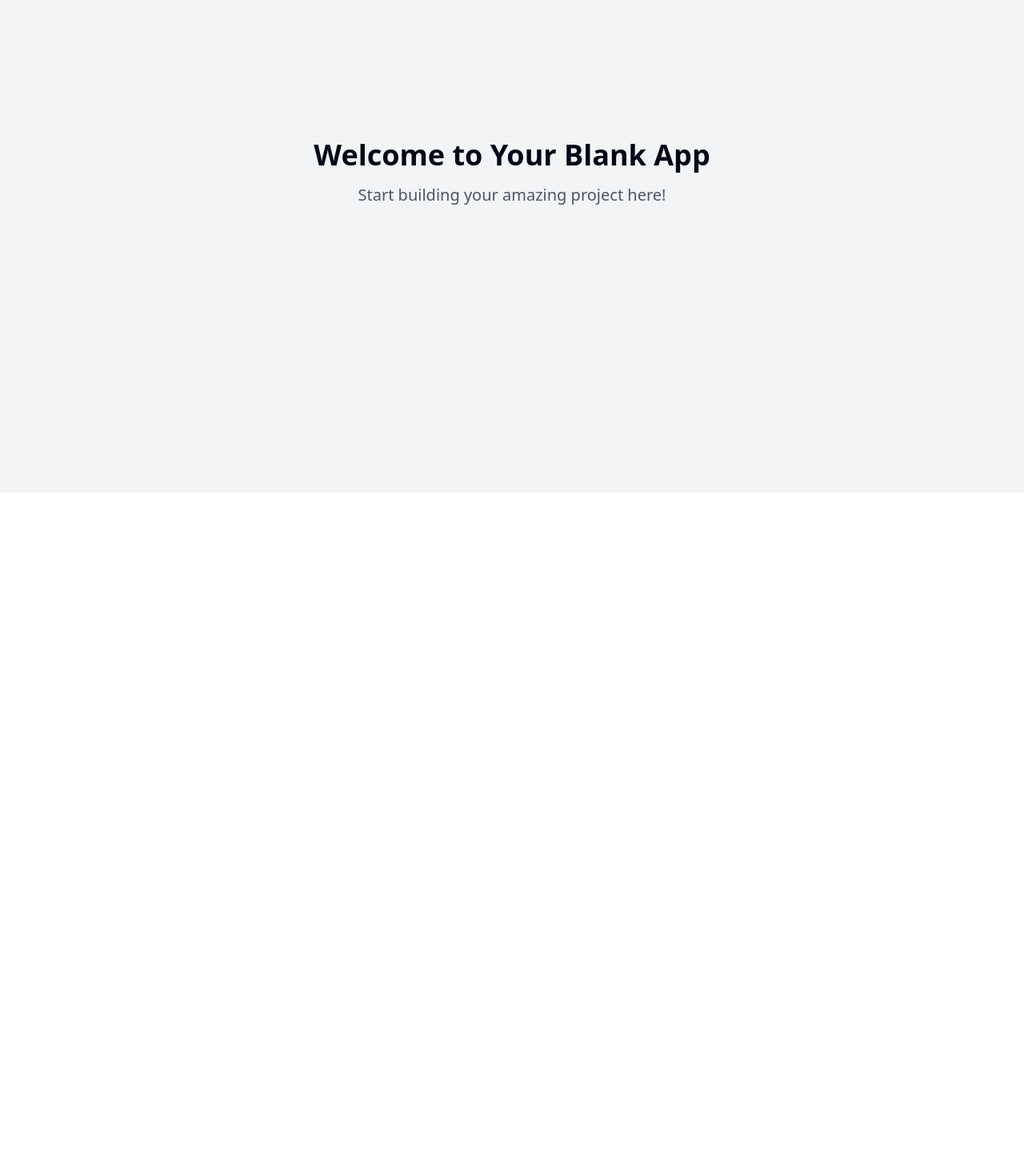
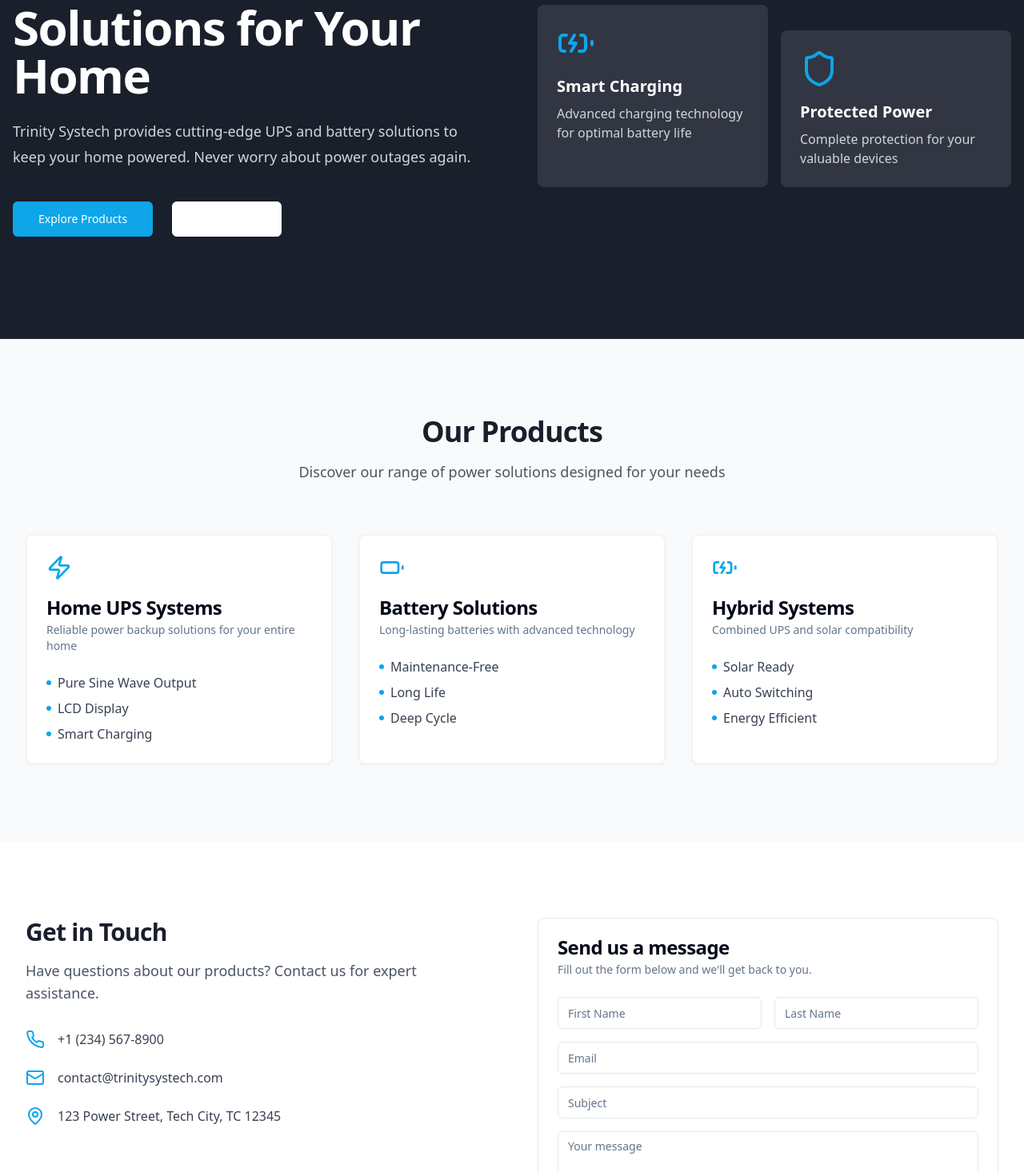
Before and after one commit to TrinitySystech/WebsiteTrin, a React (Vite) app: page / in a window 1280 px wide. Shown: the part 184-1650 px from the top of the page at 80% size. Before the commit the page ends 800 px from the top, so only its background shows below. Built offline with nearby package versions, Linux system fonts and the light colour scheme.

Commit message:
Add Trinity Systech web app
Implement a web application for Trinity Systech, including SEO optimization.

```diff
--- a/index.html
+++ b/index.html
@@ -1,25 +1,30 @@
+
 <!DOCTYPE html>
 <html lang="en">
   <head>
     <meta charset="UTF-8" />
     <meta name="viewport" content="width=device-width, initial-scale=1.0" />
-    <title>trinity-power-web</title>
-    <meta name="description" content="Lovable Generated Project" />
-    <meta name="author" content="Lovable" />
+    <title>Trinity Systech - Home UPS & Battery Solutions</title>
+    <meta name="description" content="Leading provider of home UPS and battery solutions. Reliable power backup systems for your home and office needs. Quality products and expert support." />
+    <meta name="author" content="Trinity Systech" />
+    <link rel="preconnect" href="https://fonts.googleapis.com" />
+    <link rel="preconnect" href="https://fonts.gstatic.com" crossorigin />
+    <link href="https://fonts.googleapis.com/css2?family=Inter:wght@400;500;600;700&display=swap" rel="stylesheet" />
 
-    <meta property="og:title" content="trinity-power-web" />
-    <meta property="og:description" content="Lovable Generated Project" />
+    <meta property="og:title" content="Trinity Systech - Home UPS & Battery Solutions" />
+    <meta property="og:description" content="Leading provider of home UPS and battery solutions. Reliable power backup systems for your home and office needs." />
     <meta property="og:type" content="website" />
     <meta property="og:image" content="https://lovable.dev/opengraph-image-p98pqg.png" />
 
     <meta name="twitter:card" content="summary_large_image" />
-    <meta name="twitter:site" content="@lovable_dev" />
+    <meta name="twitter:title" content="Trinity Systech - Home UPS & Battery Solutions" />
+    <meta name="twitter:description" content="Leading provider of home UPS and battery solutions. Quality power backup systems." />
     <meta name="twitter:image" content="https://lovable.dev/opengraph-image-p98pqg.png" />
+
+    <meta name="keywords" content="UPS, Battery, Home UPS, Power Backup, Power Solutions, Battery Storage, Trinity Systech" />
   </head>
-
   <body>
     <div id="root"></div>
-    <!-- IMPORTANT: DO NOT REMOVE THIS SCRIPT TAG OR THIS VERY COMMENT! -->
     <script src="https://cdn.gpteng.co/gptengineer.js" type="module"></script>
     <script type="module" src="/src/main.tsx"></script>
   </body>
--- /dev/null
+++ b/src/components/Contact.tsx
@@ -0,0 +1,55 @@
+
+import { Button } from "@/components/ui/button";
+import { Card, CardContent, CardDescription, CardHeader, CardTitle } from "@/components/ui/card";
+import { Input } from "@/components/ui/input";
+import { Textarea } from "@/components/ui/textarea";
+import { Mail, MapPin, Phone } from "lucide-react";
+
+export const Contact = () => {
+  return (
+    <section className="py-24 bg-white" id="contact">
+      <div className="container">
+        <div className="grid grid-cols-1 lg:grid-cols-2 gap-16">
+          <div>
+            <h2 className="text-3xl font-bold tracking-tight text-primary">Get in Touch</h2>
+            <p className="mt-4 text-lg text-gray-600">
+              Have questions about our products? Contact us for expert assistance.
+            </p>
+            <div className="mt-8 space-y-6">
+              <div className="flex items-center">
+                <Phone className="h-6 w-6 text-secondary mr-4" />
+                <span className="text-gray-700">+1 (234) 567-8900</span>
+              </div>
+              <div className="flex items-center">
+                <Mail className="h-6 w-6 text-secondary mr-4" />
+                <span className="text-gray-700">contact@trinitysystech.com</span>
+              </div>
+              <div className="flex items-center">
+                <MapPin className="h-6 w-6 text-secondary mr-4" />
+                <span className="text-gray-700">123 Power Street, Tech City, TC 12345</span>
+              </div>
+            </div>
+          </div>
+          <Card>
+            <CardHeader>
+              <CardTitle>Send us a message</CardTitle>
+              <CardDescription>Fill out the form below and we'll get back to you.</CardDescription>
+            </CardHeader>
+            <CardContent>
+              <form className="space-y-4">
+                <div className="grid grid-cols-2 gap-4">
+                  <Input placeholder="First Name" />
+                  <Input placeholder="Last Name" />
+                </div>
+                <Input type="email" placeholder="Email" />
+                <Input placeholder="Subject" />
+                <Textarea placeholder="Your message" className="min-h-[120px]" />
+                <Button className="w-full bg-secondary hover:bg-secondary/90">Send Message</Button>
+              </form>
+            </CardContent>
+          </Card>
+        </div>
+      </div>
+    </section>
+  );
+};
--- /dev/null
+++ b/src/components/Hero.tsx
@@ -0,0 +1,44 @@
+
+import { Button } from "@/components/ui/button";
+import { BatteryCharging, Shield } from "lucide-react";
+
+export const Hero = () => {
+  return (
+    <div className="relative bg-primary py-24 sm:py-32">
+      <div className="container mx-auto px-4">
+        <div className="grid grid-cols-1 gap-8 lg:grid-cols-2 lg:gap-16 items-center">
+          <div className="max-w-2xl">
+            <h1 className="text-4xl font-bold tracking-tight text-white sm:text-6xl">
+              Reliable Power Solutions for Your Home
+            </h1>
+            <p className="mt-6 text-lg leading-8 text-gray-300">
+              Trinity Systech provides cutting-edge UPS and battery solutions to keep your home powered. Never worry about power outages again.
+            </p>
+            <div className="mt-10 flex items-center gap-x-6">
+              <Button size="lg" className="bg-secondary hover:bg-secondary/90">
+                Explore Products
+              </Button>
+              <Button variant="outline" size="lg" className="text-white border-white hover:bg-white/10">
+                Contact Us
+              </Button>
+            </div>
+          </div>
+          <div className="hidden lg:block">
+            <div className="grid grid-cols-2 gap-4">
+              <div className="bg-white/10 p-6 rounded-lg">
+                <BatteryCharging className="h-12 w-12 text-secondary mb-4" />
+                <h3 className="text-xl font-semibold text-white">Smart Charging</h3>
+                <p className="mt-2 text-gray-300">Advanced charging technology for optimal battery life</p>
+              </div>
+              <div className="bg-white/10 p-6 rounded-lg mt-8">
+                <Shield className="h-12 w-12 text-secondary mb-4" />
+                <h3 className="text-xl font-semibold text-white">Protected Power</h3>
+                <p className="mt-2 text-gray-300">Complete protection for your valuable devices</p>
+              </div>
+            </div>
+          </div>
+        </div>
+      </div>
+    </div>
+  );
+};
--- /dev/null
+++ b/src/components/ProductShowcase.tsx
@@ -0,0 +1,62 @@
+
+import { Card, CardContent, CardDescription, CardHeader, CardTitle } from "@/components/ui/card";
+import { Battery, BatteryCharging, Zap } from "lucide-react";
+
+export const ProductShowcase = () => {
+  const products = [
+    {
+      title: "Home UPS Systems",
+      description: "Reliable power backup solutions for your entire home",
+      icon: Zap,
+      features: ["Pure Sine Wave Output", "LCD Display", "Smart Charging"],
+    },
+    {
+      title: "Battery Solutions",
+      description: "Long-lasting batteries with advanced technology",
+      icon: Battery,
+      features: ["Maintenance-Free", "Long Life", "Deep Cycle"],
+    },
+    {
+      title: "Hybrid Systems",
+      description: "Combined UPS and solar compatibility",
+      icon: BatteryCharging,
+      features: ["Solar Ready", "Auto Switching", "Energy Efficient"],
+    },
+  ];
+
+  return (
+    <section className="py-24 bg-gray-50">
+      <div className="container">
+        <div className="text-center mb-16">
+          <h2 className="text-3xl font-bold tracking-tight text-primary sm:text-4xl">Our Products</h2>
+          <p className="mt-4 text-lg text-gray-600">
+            Discover our range of power solutions designed for your needs
+          </p>
+        </div>
+        <div className="grid grid-cols-1 md:grid-cols-2 lg:grid-cols-3 gap-8">
+          {products.map((product) => (
+            <Card key={product.title} className="border-2 border-gray-100 hover:border-secondary transition-colors">
+              <CardHeader>
+                <div className="mb-4">
+                  <product.icon className="h-8 w-8 text-secondary" />
+                </div>
+                <CardTitle>{product.title}</CardTitle>
+                <CardDescription>{product.description}</CardDescription>
+              </CardHeader>
+              <CardContent>
+                <ul className="space-y-2">
+                  {product.features.map((feature) => (
+                    <li key={feature} className="flex items-center text-gray-700">
+                      <span className="h-1.5 w-1.5 rounded-full bg-secondary mr-2" />
+                      {feature}
+                    </li>
+                  ))}
+                </ul>
+              </CardContent>
+            </Card>
+          ))}
+        </div>
+      </div>
+    </section>
+  );
+};
--- a/src/pages/Index.tsx
+++ b/src/pages/Index.tsx
@@ -1,12 +1,14 @@
-// Update this page (the content is just a fallback if you fail to update the page)
+
+import { Contact } from "@/components/Contact";
+import { Hero } from "@/components/Hero";
+import { ProductShowcase } from "@/components/ProductShowcase";
 
 const Index = () => {
   return (
-    <div className="min-h-screen flex items-center justify-center bg-gray-100">
-      <div className="text-center">
-        <h1 className="text-4xl font-bold mb-4">Welcome to Your Blank App</h1>
-        <p className="text-xl text-gray-600">Start building your amazing project here!</p>
-      </div>
+    <div className="min-h-screen">
+      <Hero />
+      <ProductShowcase />
+      <Contact />
     </div>
   );
 };
--- a/tailwind.config.ts
+++ b/tailwind.config.ts
@@ -1,3 +1,4 @@
+
 import type { Config } from "tailwindcss";
 
 export default {
@@ -12,85 +13,67 @@ export default {
   theme: {
     container: {
       center: true,
-			padding: '2rem',
+      padding: "2rem",
       screens: {
-				'2xl': '1400px'
-			}
+        "2xl": "1400px",
+      },
     },
     extend: {
       colors: {
-				border: 'hsl(var(--border))',
-				input: 'hsl(var(--input))',
-				ring: 'hsl(var(--ring))',
-				background: 'hsl(var(--background))',
-				foreground: 'hsl(var(--foreground))',
+        border: "hsl(var(--border))",
+        input: "hsl(var(--input))",
+        ring: "hsl(var(--ring))",
+        background: "hsl(var(--background))",
+        foreground: "hsl(var(--foreground))",
         primary: {
-					DEFAULT: 'hsl(var(--primary))',
-					foreground: 'hsl(var(--primary-foreground))'
+          DEFAULT: "#1A1F2C",
+          foreground: "#FFFFFF",
         },
         secondary: {
-					DEFAULT: 'hsl(var(--secondary))',
-					foreground: 'hsl(var(--secondary-foreground))'
+          DEFAULT: "#0EA5E9",
+          foreground: "#FFFFFF",
+        },
+        accent: {
+          DEFAULT: "#FEF7CD",
+          foreground: "#1A1F2C",
         },
         destructive: {
-					DEFAULT: 'hsl(var(--destructive))',
-					foreground: 'hsl(var(--destructive-foreground))'
+          DEFAULT: "hsl(var(--destructive))",
+          foreground: "hsl(var(--destructive-foreground))",
         },
         muted: {
-					DEFAULT: 'hsl(var(--muted))',
-					foreground: 'hsl(var(--muted-foreground))'
-				},
-				accent: {
-					DEFAULT: 'hsl(var(--accent))',
-					foreground: 'hsl(var(--accent-foreground))'
+          DEFAULT: "hsl(var(--muted))",
+          foreground: "hsl(var(--muted-foreground))",
         },
         popover: {
-					DEFAULT: 'hsl(var(--popover))',
-					foreground: 'hsl(var(--popover-foreground))'
+          DEFAULT: "hsl(var(--popover))",
+          foreground: "hsl(var(--popover-foreground))",
         },
         card: {
-					DEFAULT: 'hsl(var(--card))',
-					foreground: 'hsl(var(--card-foreground))'
+          DEFAULT: "hsl(var(--card))",
+          foreground: "hsl(var(--card-foreground))",
         },
-				sidebar: {
-					DEFAULT: 'hsl(var(--sidebar-background))',
-					foreground: 'hsl(var(--sidebar-foreground))',
-					primary: 'hsl(var(--sidebar-primary))',
-					'primary-foreground': 'hsl(var(--sidebar-primary-foreground))',
-					accent: 'hsl(var(--sidebar-accent))',
-					'accent-foreground': 'hsl(var(--sidebar-accent-foreground))',
-					border: 'hsl(var(--sidebar-border))',
-					ring: 'hsl(var(--sidebar-ring))'
-				}
       },
       borderRadius: {
-				lg: 'var(--radius)',
-				md: 'calc(var(--radius) - 2px)',
-				sm: 'calc(var(--radius) - 4px)'
+        lg: "var(--radius)",
+        md: "calc(var(--radius) - 2px)",
+        sm: "calc(var(--radius) - 4px)",
       },
       keyframes: {
-				'accordion-down': {
-					from: {
-						height: '0'
+        "accordion-down": {
+          from: { height: "0" },
+          to: { height: "var(--radix-accordion-content-height)" },
         },
-					to: {
-						height: 'var(--radix-accordion-content-height)'
-					}
+        "accordion-up": {
+          from: { height: "var(--radix-accordion-content-height)" },
+          to: { height: "0" },
         },
-				'accordion-up': {
-					from: {
-						height: 'var(--radix-accordion-content-height)'
-					},
-					to: {
-						height: '0'
-					}
-				}
       },
       animation: {
-				'accordion-down': 'accordion-down 0.2s ease-out',
-				'accordion-up': 'accordion-up 0.2s ease-out'
-			}
-		}
+        "accordion-down": "accordion-down 0.2s ease-out",
+        "accordion-up": "accordion-up 0.2s ease-out",
+      },
+    },
   },
   plugins: [require("tailwindcss-animate")],
 } satisfies Config;
```
Lines whose indentation alone changed are shown as unchanged.
